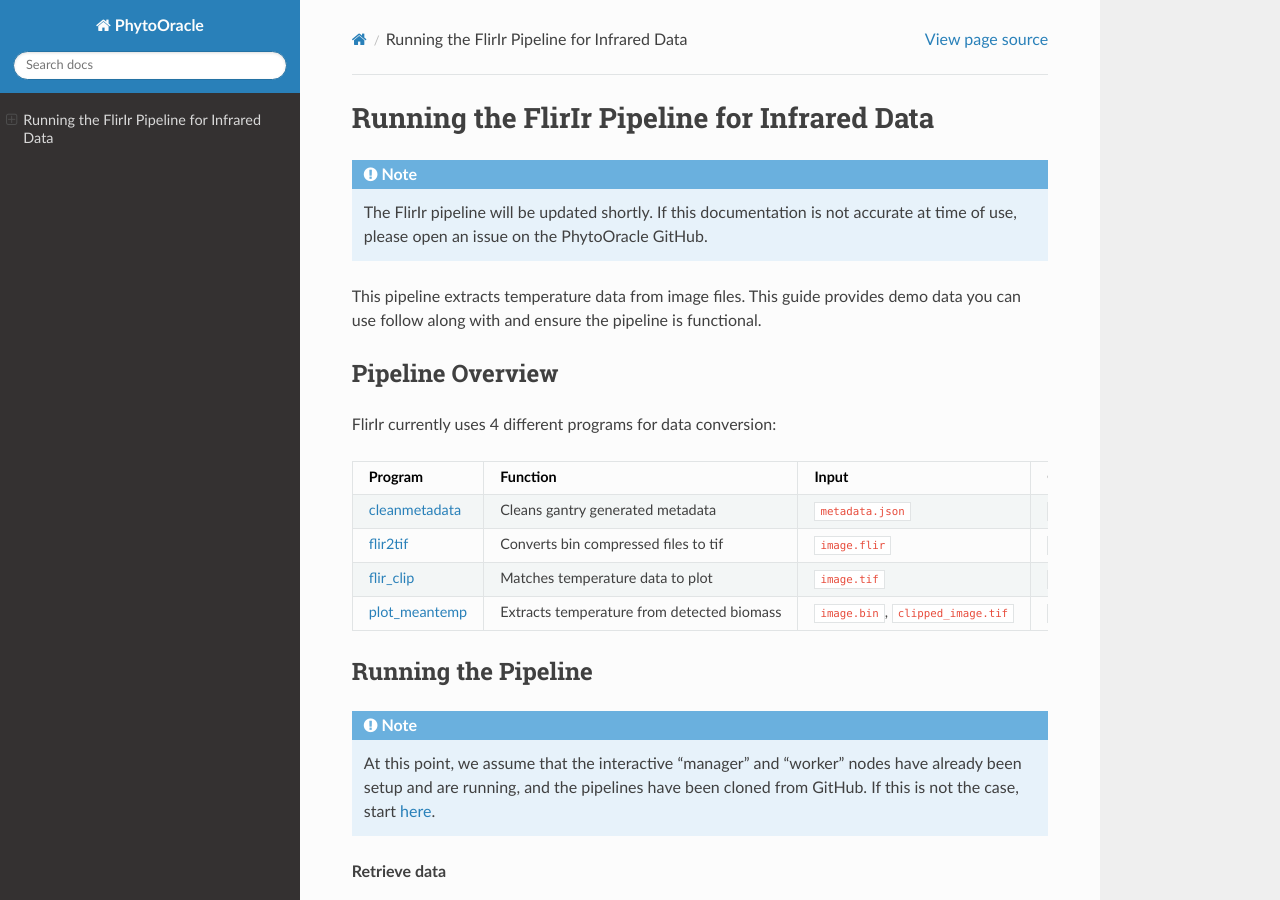
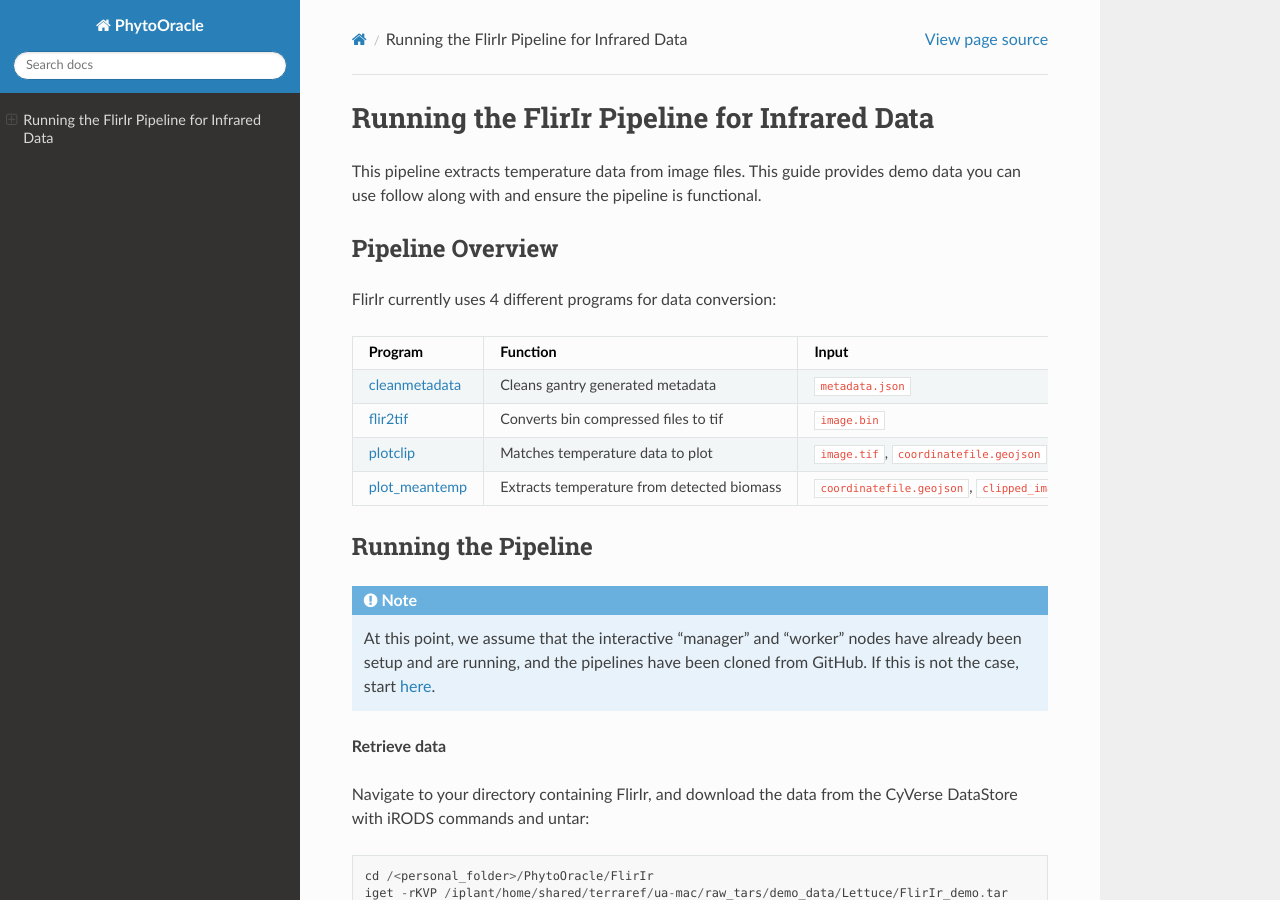
Before and after one commit to LyonsLab/PhytoOracle, a Sphinx documentation site: the page built from docs/5_FlirIr_run.rst, in a window 1280 px wide and 900 px high. Built offline with Sphinx 7.4.7 and the Read the Docs theme 2.0.0, drawn with Linux system fonts in a browser that asks for light colours.

Commit message:
FlirIr updated docs

```diff
--- a/docs/5_FlirIr_run.rst
+++ b/docs/5_FlirIr_run.rst
@@ -1,10 +1,6 @@
 *********************************************
 Running the FlirIr Pipeline for Infrared Data
 *********************************************
-
-.. note::
-
-   The FlirIr pipeline will be updated shortly. If this documentation is not accurate at time of use, please open an issue on the PhytoOracle GitHub.
 
 This pipeline extracts temperature data from image files. This guide provides demo data you can use follow along with and ensure the pipeline is functional.
 
@@ -26,15 +22,15 @@ FlirIr currently uses 4 different programs for data conversion:
      - :code:`metadata_cleaned.json`
    * - `flir2tif <https://github.com/AgPipeline/moving-transformer-flir2tif>`_
      - Converts bin compressed files to tif
-     - :code:`image.flir`
+     - :code:`image.bin`
      - :code:`image.tif`
-   * - `flir_clip <https://github.com/AgPipeline/moving-transformer->`_
+   * - `plotclip <https://github.com/emmanuelgonz/plotclip_shp>`_
      - Matches temperature data to plot
-     - :code:`image.tif`
+     - :code:`image.tif`, :code:`coordinatefile.geojson`
      - :code:`clipped_image.tif`
-   * - `plot_meantemp <https://github.com/AgPipeline/moving-transformer-meantemp>`_
+   * - `plot_meantemp <https://github.com/CosiMichele/Containers/tree/master/po_meantemp>`_
      - Extracts temperature from detected biomass
-     - :code:`image.bin`, :code:`clipped_image.tif`
+     - :code:`coordinatefile.geojson`, :code:`clipped_image.tif`
      - :code:`meantemp.csv`
 
 Running the Pipeline
```
